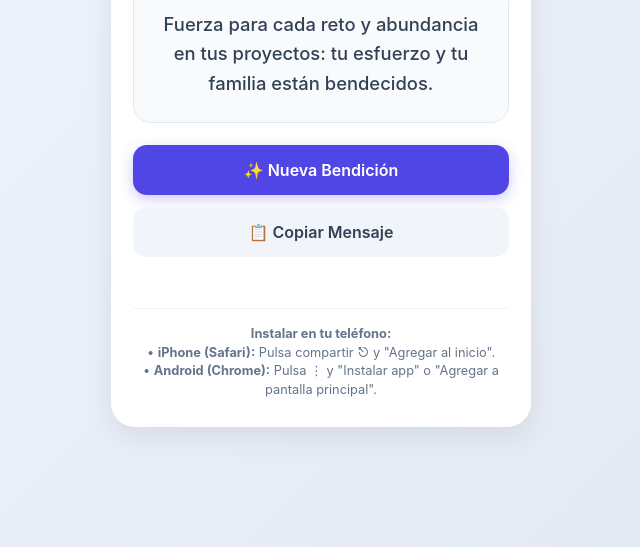
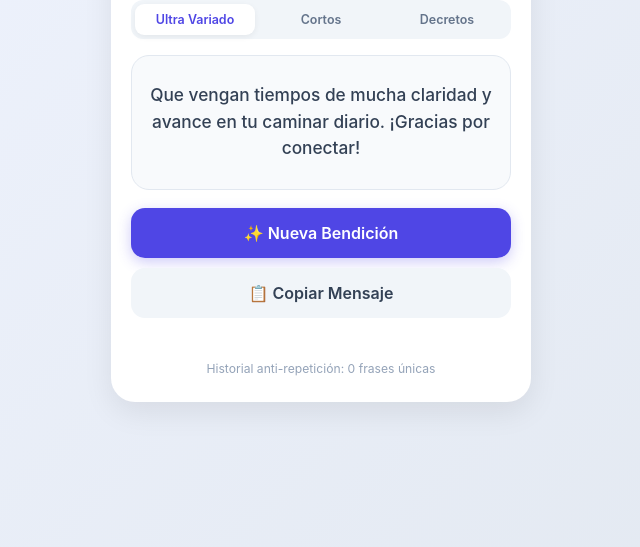
Before and after one commit to pcontenido75/Deisy-respuestas, a plain HTML site: page index.html in a window 1280 px wide. Shown: the part 253-800 px from the top of the page, without its empty margins (319-959 px from the left). Drawn offline with Linux system fonts and the light colour scheme.

Commit message:
Update index.html

```diff
--- a/index.html
+++ b/index.html
@@ -29,7 +29,7 @@
       width: 100%;
       max-width: 420px;
       border-radius: 24px;
-      padding: 28px 22px;
+      padding: 26px 20px;
       box-shadow: 0 10px 30px rgba(0, 0, 0, 0.08);
       text-align: center;
     }
@@ -42,38 +42,62 @@
       font-weight: 700;
       border-radius: 20px;
       letter-spacing: 0.5px;
-      margin-bottom: 12px;
+      margin-bottom: 10px;
       text-transform: uppercase;
     }
     h1 {
       color: #1e293b;
-      font-size: 1.45rem;
-      margin-bottom: 22px;
+      font-size: 1.4rem;
+      margin-bottom: 16px;
       font-weight: 700;
+    }
+    .mode-pills {
+      display: flex;
+      gap: 6px;
+      margin-bottom: 16px;
+      background: #f1f5f9;
+      padding: 4px;
+      border-radius: 12px;
+    }
+    .pill {
+      flex: 1;
+      padding: 8px 4px;
+      font-size: 0.78rem;
+      font-weight: 600;
+      border: none;
+      border-radius: 9px;
+      background: transparent;
+      color: #64748b;
+      cursor: pointer;
+    }
+    .pill.active {
+      background: #ffffff;
+      color: #4f46e5;
+      box-shadow: 0 2px 6px rgba(0,0,0,0.06);
     }
     .quote-box {
       background: #f8fafc;
       border: 1.5px solid #e2e8f0;
       border-radius: 18px;
-      padding: 24px 18px;
-      min-height: 130px;
+      padding: 22px 16px;
+      min-height: 135px;
       display: flex;
       align-items: center;
       justify-content: center;
-      margin-bottom: 22px;
+      margin-bottom: 18px;
     }
     .quote-text {
       color: #334155;
-      font-size: 1.15rem;
-      line-height: 1.6;
+      font-size: 1.08rem;
+      line-height: 1.55;
       font-weight: 500;
     }
     .btn-group {
       display: flex;
       flex-direction: column;
-      gap: 12px;
+      gap: 10px;
     }
-    button {
+    button.main-btn {
       width: 100%;
       padding: 15px;
       font-size: 1rem;
@@ -87,7 +111,7 @@
       gap: 8px;
       transition: transform 0.1s ease;
     }
-    button:active {
+    button.main-btn:active {
       transform: scale(0.98);
     }
     .btn-primary {
@@ -102,84 +126,191 @@
     .alert-copied {
       opacity: 0;
       visibility: hidden;
-      margin-top: 14px;
+      margin-top: 12px;
       font-size: 0.9rem;
       font-weight: 600;
       color: #16a34a;
-      transition: opacity 0.3s ease;
+      transition: opacity 0.25s ease;
     }
     .alert-copied.visible {
       opacity: 1;
       visibility: visible;
     }
-    .install-tip {
-      margin-top: 20px;
-      padding-top: 16px;
-      border-top: 1px solid #f1f5f9;
-      font-size: 0.8rem;
-      color: #64748b;
-      line-height: 1.45;
+    .counter-info {
+      margin-top: 14px;
+      font-size: 0.76rem;
+      color: #94a3b8;
     }
   </style>
 </head>
 <body>
 
   <div class="card">
-    <div class="header-badge">Deisy</div>
+    <div class="header-badge">Deisy • +15,000 variaciones</div>
     <h1>Mensajes de Bendición</h1>
+
+    <div class="mode-pills">
+      <button class="pill active" id="p-mix" onclick="setModo('mix')">Ultra Variado</button>
+      <button class="pill" id="p-corto" onclick="setModo('corto')">Cortos</button>
+      <button class="pill" id="p-decreto" onclick="setModo('decreto')">Decretos</button>
+    </div>
 
     <div class="quote-box">
       <p id="quote" class="quote-text">Cargando bendición...</p>
     </div>
 
     <div class="btn-group">
-      <button class="btn-primary" onclick="nuevaFrase()">
+      <button class="main-btn btn-primary" onclick="nuevaFrase()">
         ✨ Nueva Bendición
       </button>
-      <button class="btn-secondary" onclick="copiarTexto()">
+      <button class="main-btn btn-secondary" onclick="copiarTexto()">
         📋 Copiar Mensaje
       </button>
     </div>
 
-    <div id="toast" class="alert-copied">✓ ¡Mensaje copiado al portapapeles!</div>
-
-    <div class="install-tip">
-      <strong>Instalar en tu teléfono:</strong><br>
-      • <b>iPhone (Safari):</b> Pulsa compartir ⎋ y "Agregar al inicio".<br>
-      • <b>Android (Chrome):</b> Pulsa ⋮ y "Instalar app" o "Agregar a pantalla principal".
-    </div>
+    <div id="toast" class="alert-copied">✓ ¡Mensaje copiado!</div>
+    <div class="counter-info" id="contador">Historial activo: 0 mensajes únicos</div>
   </div>
 
   <script>
-    const frases = [
-      "Que cada paso en tu camino esté lleno de luz, salud y prosperidad para ti y tu familia.",
-      "Bendiciones en tu hogar: que nunca falte el pan, la unión ni la tranquilidad en cada rincón.",
-      "Decretado queda un camino lleno de puertas abiertas, proyectos bendecidos y bienestar familiar.",
-      "Que la abundancia llegue a tu vida de formas inesperadas y bendiga los planes de tus seres queridos.",
-      "Hoy tu camino se despeja de obstáculos; la calma, el progreso y la alegría acompañan tus pasos.",
-      "Bendiciones sobre tus manos y tu trabajo, que cada esfuerzo se traduzca en paz para tu familia.",
-      "Que la sabiduría guíe tus decisiones y la providencia nunca falte en tu mesa ni en tu vida.",
-      "Paz en tu hogar, firmeza en tus metas y una lluvia de bendiciones para ti y quienes amas.",
-      "Que donde pongas tus pies encuentres respeto, oportunidades limpias y protección familiar.",
-      "Decretado: salud firme, avance constante en tu camino y armonía completa en tu hogar.",
-      "Que este nuevo día traiga gratitud por lo vivido y certezas de bendición en todo lo que viene.",
-      "Fuerza para cada reto y abundancia en tus proyectos: tu esfuerzo y tu familia están bendecidos."
+    let modo = 'mix';
+    // Guarda en memoria del teléfono las últimas 500 frases copiadas para no repetir ni de un día para otro
+    let historial = JSON.parse(localStorage.getItem('deisy_historial_v3') || '[]');
+
+    const saludos = [
+      "Así sea", "Amén", "Recibido con fe", "Un abrazo grande", "Con mucho cariño",
+      "Desde el corazón", "Gracias por estar aquí", "Qué bonito leerte", "Mil bendiciones",
+      "Gracias por tu buena energía", "Un saludo enorme", "Me alegra mucho leerte",
+      "Gracias por conectar", "Totalmente", "Así será", "Qué alegría tenerte por aquí"
     ];
 
-    let indiceActual = -1;
+    const deseos = [
+      "que cada paso en tu camino se llene de luz",
+      "que en tu hogar nunca falte la unión ni la calma",
+      "que se abran puertas limpias para tus proyectos",
+      "que la abundancia toque tu puerta de maneras inesperadas",
+      "que tu camino se despeje de cualquier obstáculo",
+      "que el esfuerzo de tus manos se multiplique en bienestar",
+      "que la sabiduría guíe siempre tus decisiones",
+      "que donde pongas tus pies encuentres respeto y armonía",
+      "que este nuevo día te regale certezas bonitas",
+      "que la buena energía rodee siempre tu casa",
+      "que todo lo que hoy pides con fe se te conceda",
+      "que la tranquilidad y la salud acompañen tus días",
+      "que vengan tiempos de mucha claridad y avance",
+      "que nunca falte el pan ni la alegría en tu mesa",
+      "que cada meta que tienes en mente tome forma pronto"
+    ];
+
+    const destinatarios = [
+      "para ti y toda tu familia",
+      "en tu vida y en tu hogar",
+      "para ti y los que amas",
+      "en cada área de tu vida",
+      "para ti y los tuyos",
+      "en todo lo que emprendas",
+      "en tu casa hoy y siempre",
+      "para tu bienestar familiar",
+      "en tu caminar diario",
+      "para tu paz y prosperidad"
+    ];
+
+    const cierresCortos = [
+      "Un abrazo fuerte.",
+      "Gracias por comentar.",
+      "Te mando mucha luz.",
+      "Que tengas un día hermoso.",
+      "Bendiciones infinitas.",
+      "Gracias por tu apoyo.",
+      "Un saludo con cariño.",
+      "Confía en que viene lo mejor.",
+      "Aquí seguimos sumando buena vibra.",
+      "Gracias por ser parte de esta comunidad."
+    ];
+
+    const iniciosDecreto = [
+      "Hecho está:", "Decretado queda:", "Hoy se activa:", "Recibe esta certeza:",
+      "Afirma conmigo:", "Declaro hoy:", "Se manifiesta ahora:", "Queda sellado:"
+    ];
+
+    const cuerposDecreto = [
+      "salud firme, avance constante y armonía completa",
+      "prosperidad en tus manos y tranquilidad profunda",
+      "protección divina y caminos despejados sin tropiezos",
+      "paz, unión y provisión abundante cada día",
+      "oportunidades limpias y claridad en cada paso",
+      "respaldo en tus proyectos y serenidad en tu alma",
+      "abundancia sana y alegría genuina",
+      "fuerza para cada reto y bendición multiplicada"
+    ];
+
+    const emojisOpcionales = ["", "", "", " ✨", " 🤍", " 🙏", " 🌟", " 💫", " 🌿"];
+
+    function pick(arr) {
+      return arr[Math.floor(Math.random() * arr.length)];
+    }
+
+    function setModo(nuevoModo) {
+      modo = nuevoModo;
+      document.getElementById('p-mix').classList.toggle('active', modo === 'mix');
+      document.getElementById('p-corto').classList.toggle('active', modo === 'corto');
+      document.getElementById('p-decreto').classList.toggle('active', modo === 'decreto');
+      nuevaFrase();
+    }
+
+    function construirCandidata() {
+      let tipo = modo;
+      if (modo === 'mix') {
+        const r = Math.random();
+        if (r < 0.30) tipo = 'corto';
+        else if (r < 0.65) tipo = 'bendicion';
+        else if (r < 0.85) tipo = 'decreto';
+        else tipo = 'inverso';
+      }
+
+      const emoji = pick(emojisOpcionales);
+
+      if (tipo === 'corto') {
+        // Molde 1: Corto humano (ej. "Amén, gracias por comentar. Un abrazo fuerte.")
+        return `${pick(saludos)}, ${pick(cierresCortos).toLowerCase()}${emoji}`;
+      }
+
+      if (tipo === 'decreto') {
+        // Molde 2: Decreto (ej. "Hecho está: salud firme... para ti y los tuyos.")
+        return `${pick(iniciosDecreto)} ${pick(cuerposDecreto)} ${pick(destinatarios)}.${emoji}`;
+      }
+
+      if (tipo === 'inverso') {
+        // Molde 3: Empieza directo con el deseo y cierra con saludo (cambia la sintaxis)
+        const d = pick(deseos);
+        const cap = d.charAt(0).toUpperCase() + d.slice(1);
+        return `${cap} ${pick(destinatarios)}. ¡${pick(saludos)}!${emoji}`;
+      }
+
+      // Molde 4: Clásico combinado (Saludo + deseo + destinatario)
+      return `${pick(saludos)}, ${pick(deseos)} ${pick(destinatarios)}.${emoji}`;
+    }
 
     function nuevaFrase() {
-      let nuevoIndice;
+      let candidata = "";
+      let intentos = 0;
+
       do {
-        nuevoIndice = Math.floor(Math.random() * frases.length);
-      } while (nuevoIndice === indiceActual && frases.length > 1);
+        candidata = construirCandidata();
+        intentos++;
+      } while (historial.includes(candidata) && intentos < 50);
 
-      indiceActual = nuevoIndice;
-      document.getElementById("quote").innerText = frases[indiceActual];
+      document.getElementById("quote").innerText = candidata;
     }
 
     async function copiarTexto() {
       const texto = document.getElementById("quote").innerText;
+
+      historial.push(texto);
+      if (historial.length > 500) historial.shift();
+      localStorage.setItem('deisy_historial_v3', JSON.stringify(historial));
+      actualizarContador();
+
       try {
         await navigator.clipboard.writeText(texto);
         mostrarToast();
@@ -192,12 +323,17 @@
         document.body.removeChild(tempInput);
         mostrarToast();
       }
+      setTimeout(() => nuevaFrase(), 350);
+    }
+
+    function actualizarContador() {
+      document.getElementById("contador").innerText = `Historial anti-repetición: ${historial.length} frases únicas`;
     }
 
     function mostrarToast() {
       const toast = document.getElementById("toast");
       toast.classList.add("visible");
-      setTimeout(() => toast.classList.remove("visible"), 2000);
+      setTimeout(() => toast.classList.remove("visible"), 1500);
     }
 
     if ('serviceWorker' in navigator) {
@@ -206,6 +342,7 @@
       });
     }
 
+    actualizarContador();
     nuevaFrase();
   </script>
 </body>
```
